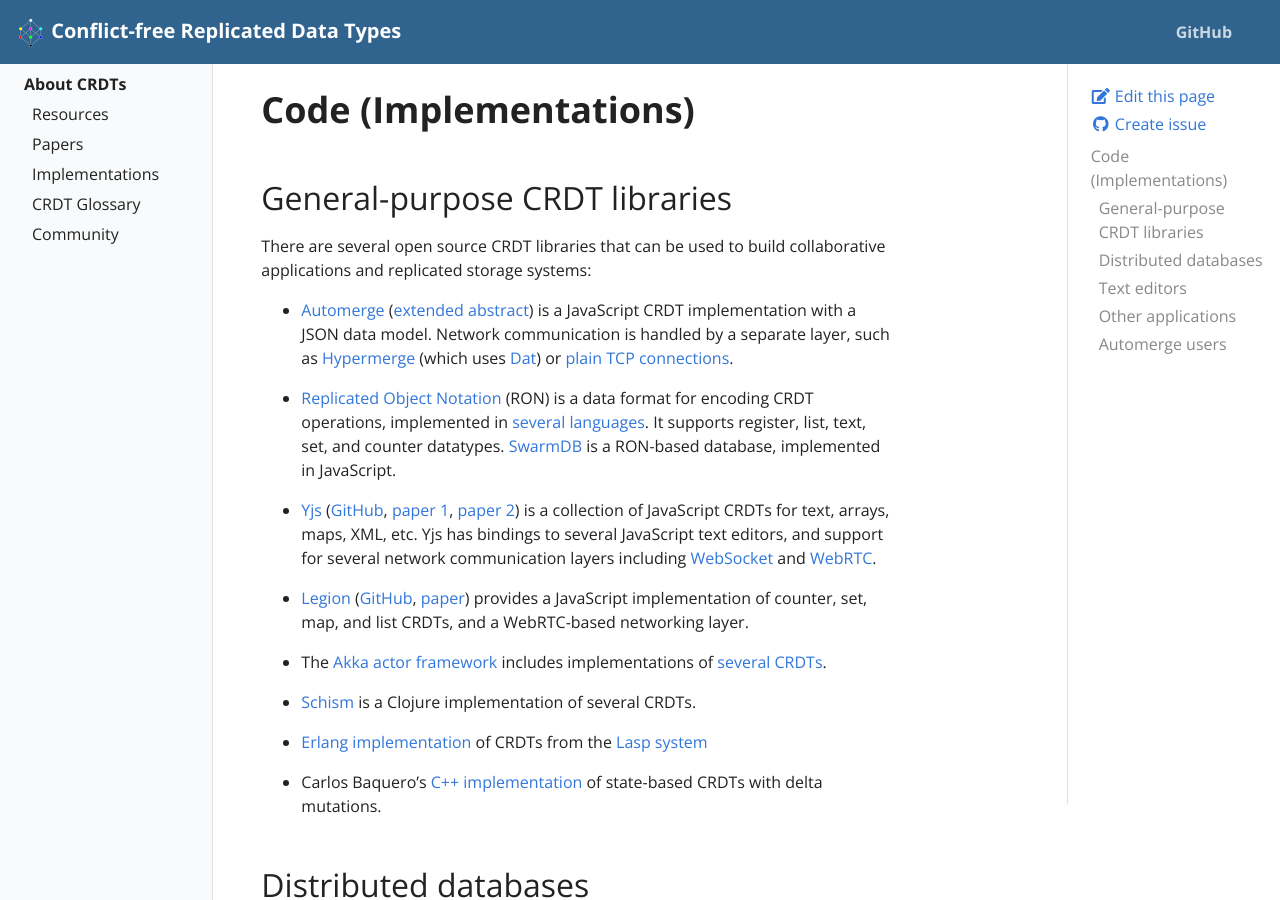
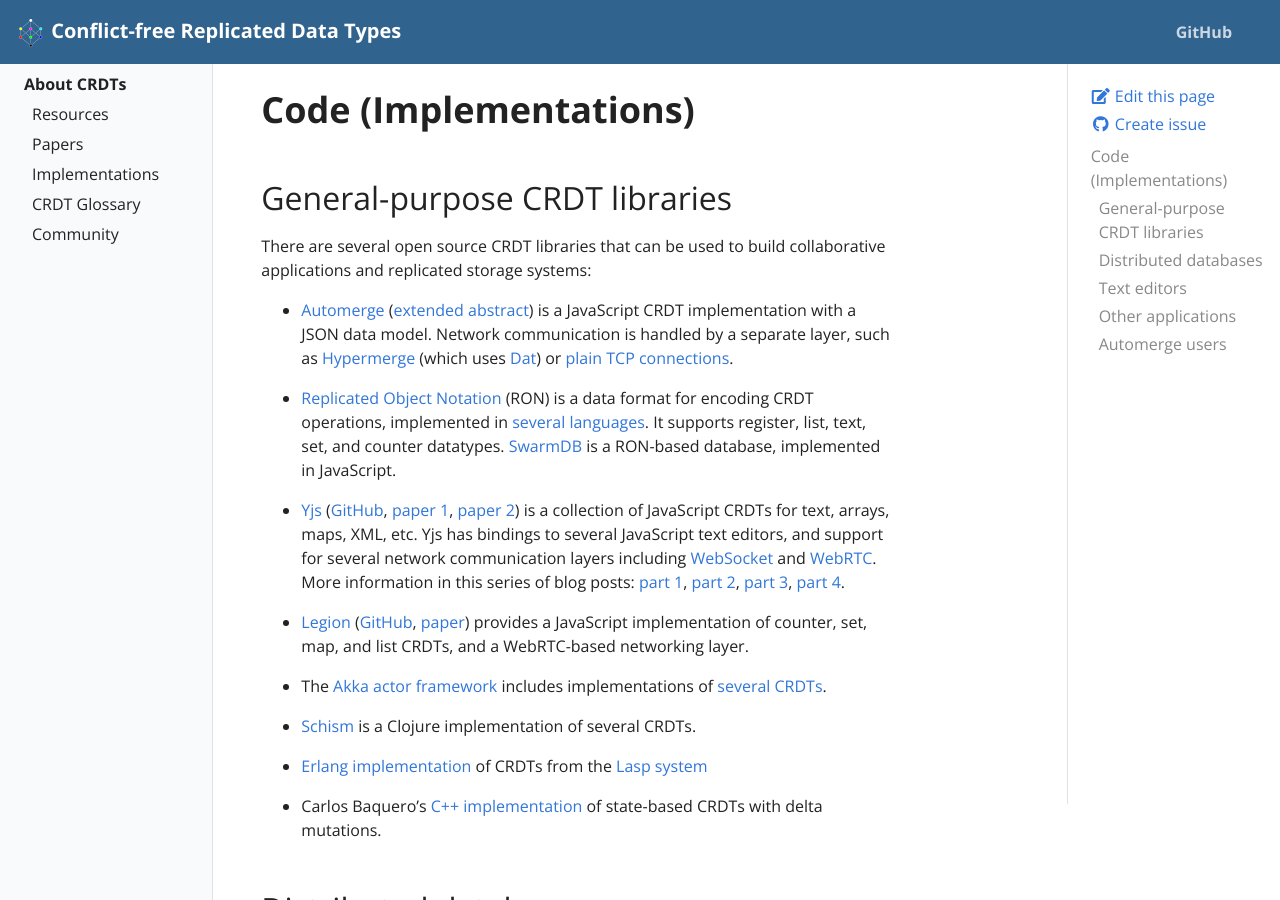
Before and after one commit to ept/crdt-website, a Jekyll site: the page built from pages/implementations.md, in a window 1280 px wide and 900 px high. Built offline with Jekyll 4.4.1, drawn with Linux system fonts in a browser that asks for light colours.

Commit message:
Add blog posts on Yjs

```diff
--- a/pages/implementations.md
+++ b/pages/implementations.md
@@ -30,7 +30,11 @@ collaborative applications and replicated storage systems:
   is a collection of JavaScript CRDTs for text, arrays, maps, XML, etc. Yjs has
   bindings to several JavaScript text editors, and support for several network
   communication layers including [WebSocket](http://github.com/yjs/y-websocket)
-  and [WebRTC](http://github.com/yjs/y-webrtc).
+  and [WebRTC](http://github.com/yjs/y-webrtc). More information in this series of blog posts:
+  [part 1](https://www.tag1consulting.com/blog/yjs-deep-dive-part-1),
+  [part 2](https://www.tag1consulting.com/blog/yjs-deep-dive-part-2),
+  [part 3](https://www.tag1consulting.com/blog/yjs-deep-dive-part-3),
+  [part 4](https://www.tag1consulting.com/blog/yjs-deep-dive-part-4).
 
 * [Legion](https://legion.di.fct.unl.pt/)
   ([GitHub](https://github.com/albertlinde/Legion),
```
